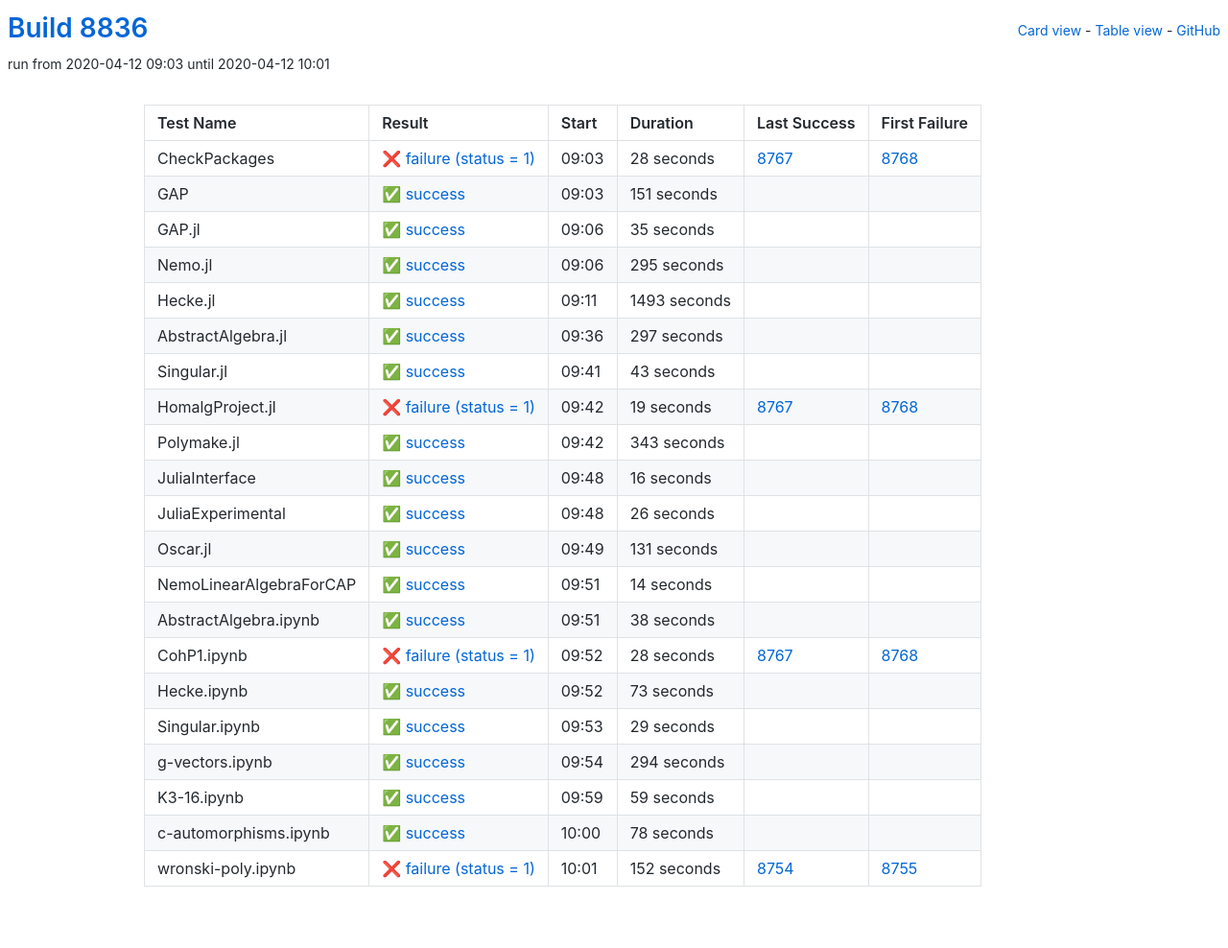
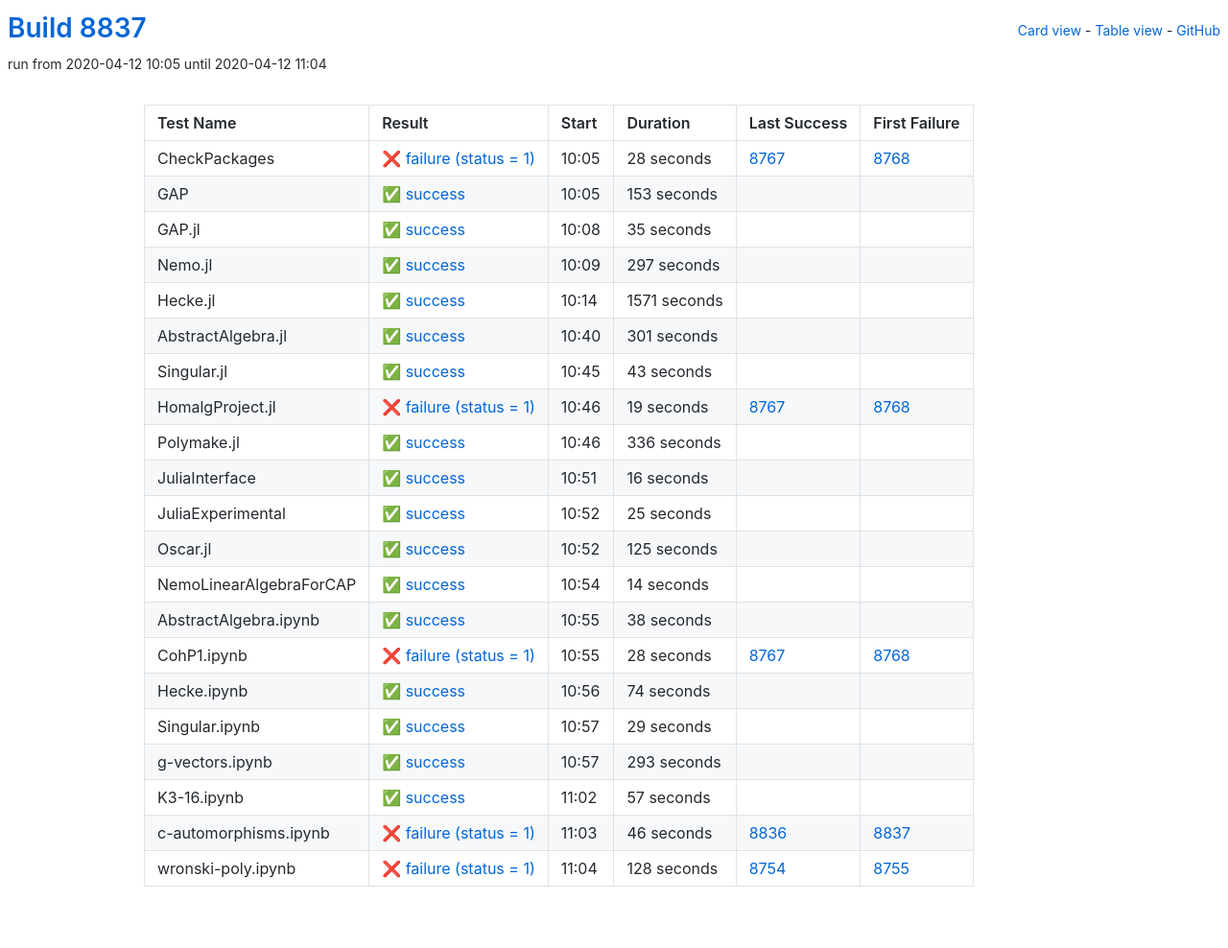
Before and after one commit to oscar-system/oscar-ci-status, a Jekyll site: the page built from table.html, in a window 1280 px wide. Shown: the whole page at 96% size. Built offline with Jekyll 4.4.1, drawn with Linux system fonts in a browser that asks for light colours.

Commit message:
Build 8837

```diff
--- a/_data/ci.yml
+++ b/_data/ci.yml
@@ -1,5 +1,5 @@
-build: 8836
-build_url: https://oscarci.mathematik.uni-kl.de/job/oscar/8836/
+build: 8837
+build_url: https://oscarci.mathematik.uni-kl.de/job/oscar/8837/
 job: oscar
 tests:
 - duration: 28
@@ -8,20 +8,20 @@
   first_failure_url: https://oscarci.mathematik.uni-kl.de/job/oscar/8768/
   last_success: 8767
   last_success_url: https://oscarci.mathematik.uni-kl.de/job/oscar/8767/
-  log: https://oscarci.mathematik.uni-kl.de/job/oscar/8836/artifact/logs/build-8836/CheckPackages.log
+  log: https://oscarci.mathematik.uni-kl.de/job/oscar/8837/artifact/logs/build-8837/CheckPackages.log
   name: CheckPackages
-  start: 2020-04-12 09:03
+  start: 2020-04-12 10:05
   status: failure
   success: false
-- duration: 151
+- duration: 153
   exitcode: 0
   first_failure: false
   first_failure_url: null
   last_success: false
   last_success_url: null
-  log: https://oscarci.mathematik.uni-kl.de/job/oscar/8836/artifact/logs/build-8836/GAP.log
+  log: https://oscarci.mathematik.uni-kl.de/job/oscar/8837/artifact/logs/build-8837/GAP.log
   name: GAP
-  start: 2020-04-12 09:03
+  start: 2020-04-12 10:05
   status: success
   success: true
 - duration: 35
@@ -30,31 +30,9 @@
   first_failure_url: null
   last_success: false
   last_success_url: null
-  log: https://oscarci.mathematik.uni-kl.de/job/oscar/8836/artifact/logs/build-8836/GAP.jl.log
+  log: https://oscarci.mathematik.uni-kl.de/job/oscar/8837/artifact/logs/build-8837/GAP.jl.log
   name: GAP.jl
-  start: 2020-04-12 09:06
-  status: success
-  success: true
-- duration: 295
-  exitcode: 0
-  first_failure: false
-  first_failure_url: null
-  last_success: false
-  last_success_url: null
-  log: https://oscarci.mathematik.uni-kl.de/job/oscar/8836/artifact/logs/build-8836/Nemo.jl.log
-  name: Nemo.jl
-  start: 2020-04-12 09:06
-  status: success
-  success: true
-- duration: 1493
-  exitcode: 0
-  first_failure: false
-  first_failure_url: null
-  last_success: false
-  last_success_url: null
-  log: https://oscarci.mathematik.uni-kl.de/job/oscar/8836/artifact/logs/build-8836/Hecke.jl.log
-  name: Hecke.jl
-  start: 2020-04-12 09:11
+  start: 2020-04-12 10:08
   status: success
   success: true
 - duration: 297
@@ -63,9 +41,31 @@
   first_failure_url: null
   last_success: false
   last_success_url: null
-  log: https://oscarci.mathematik.uni-kl.de/job/oscar/8836/artifact/logs/build-8836/AbstractAlgebra.jl.log
+  log: https://oscarci.mathematik.uni-kl.de/job/oscar/8837/artifact/logs/build-8837/Nemo.jl.log
+  name: Nemo.jl
+  start: 2020-04-12 10:09
+  status: success
+  success: true
+- duration: 1571
+  exitcode: 0
+  first_failure: false
+  first_failure_url: null
+  last_success: false
+  last_success_url: null
+  log: https://oscarci.mathematik.uni-kl.de/job/oscar/8837/artifact/logs/build-8837/Hecke.jl.log
+  name: Hecke.jl
+  start: 2020-04-12 10:14
+  status: success
+  success: true
+- duration: 301
+  exitcode: 0
+  first_failure: false
+  first_failure_url: null
+  last_success: false
+  last_success_url: null
+  log: https://oscarci.mathematik.uni-kl.de/job/oscar/8837/artifact/logs/build-8837/AbstractAlgebra.jl.log
   name: AbstractAlgebra.jl
-  start: 2020-04-12 09:36
+  start: 2020-04-12 10:40
   status: success
   success: true
 - duration: 43
@@ -74,9 +74,9 @@
   first_failure_url: null
   last_success: false
   last_success_url: null
-  log: https://oscarci.mathematik.uni-kl.de/job/oscar/8836/artifact/logs/build-8836/Singular.jl.log
+  log: https://oscarci.mathematik.uni-kl.de/job/oscar/8837/artifact/logs/build-8837/Singular.jl.log
   name: Singular.jl
-  start: 2020-04-12 09:41
+  start: 2020-04-12 10:45
   status: success
   success: true
 - duration: 19
@@ -85,20 +85,20 @@
   first_failure_url: https://oscarci.mathematik.uni-kl.de/job/oscar/8768/
   last_success: 8767
   last_success_url: https://oscarci.mathematik.uni-kl.de/job/oscar/8767/
-  log: https://oscarci.mathematik.uni-kl.de/job/oscar/8836/artifact/logs/build-8836/HomalgProject.jl.log
+  log: https://oscarci.mathematik.uni-kl.de/job/oscar/8837/artifact/logs/build-8837/HomalgProject.jl.log
   name: HomalgProject.jl
-  start: 2020-04-12 09:42
+  start: 2020-04-12 10:46
   status: failure
   success: false
-- duration: 343
+- duration: 336
   exitcode: 0
   first_failure: false
   first_failure_url: null
   last_success: false
   last_success_url: null
-  log: https://oscarci.mathematik.uni-kl.de/job/oscar/8836/artifact/logs/build-8836/Polymake.jl.log
+  log: https://oscarci.mathematik.uni-kl.de/job/oscar/8837/artifact/logs/build-8837/Polymake.jl.log
   name: Polymake.jl
-  start: 2020-04-12 09:42
+  start: 2020-04-12 10:46
   status: success
   success: true
 - duration: 16
@@ -107,31 +107,31 @@
   first_failure_url: null
   last_success: false
   last_success_url: null
-  log: https://oscarci.mathematik.uni-kl.de/job/oscar/8836/artifact/logs/build-8836/JuliaInterface.log
+  log: https://oscarci.mathematik.uni-kl.de/job/oscar/8837/artifact/logs/build-8837/JuliaInterface.log
   name: JuliaInterface
-  start: 2020-04-12 09:48
+  start: 2020-04-12 10:51
   status: success
   success: true
-- duration: 26
+- duration: 25
   exitcode: 0
   first_failure: false
   first_failure_url: null
   last_success: false
   last_success_url: null
-  log: https://oscarci.mathematik.uni-kl.de/job/oscar/8836/artifact/logs/build-8836/JuliaExperimental.log
+  log: https://oscarci.mathematik.uni-kl.de/job/oscar/8837/artifact/logs/build-8837/JuliaExperimental.log
   name: JuliaExperimental
-  start: 2020-04-12 09:48
+  start: 2020-04-12 10:52
   status: success
   success: true
-- duration: 131
+- duration: 125
   exitcode: 0
   first_failure: false
   first_failure_url: null
   last_success: false
   last_success_url: null
-  log: https://oscarci.mathematik.uni-kl.de/job/oscar/8836/artifact/logs/build-8836/Oscar.jl.log
+  log: https://oscarci.mathematik.uni-kl.de/job/oscar/8837/artifact/logs/build-8837/Oscar.jl.log
   name: Oscar.jl
-  start: 2020-04-12 09:49
+  start: 2020-04-12 10:52
   status: success
   success: true
 - duration: 14
@@ -140,9 +140,9 @@
   first_failure_url: null
   last_success: false
   last_success_url: null
-  log: https://oscarci.mathematik.uni-kl.de/job/oscar/8836/artifact/logs/build-8836/NemoLinearAlgebraForCAP.log
+  log: https://oscarci.mathematik.uni-kl.de/job/oscar/8837/artifact/logs/build-8837/NemoLinearAlgebraForCAP.log
   name: NemoLinearAlgebraForCAP
-  start: 2020-04-12 09:51
+  start: 2020-04-12 10:54
   status: success
   success: true
 - duration: 38
@@ -151,9 +151,9 @@
   first_failure_url: null
   last_success: false
   last_success_url: null
-  log: https://oscarci.mathematik.uni-kl.de/job/oscar/8836/artifact/logs/build-8836/AbstractAlgebra.ipynb.log
+  log: https://oscarci.mathematik.uni-kl.de/job/oscar/8837/artifact/logs/build-8837/AbstractAlgebra.ipynb.log
   name: AbstractAlgebra.ipynb
-  start: 2020-04-12 09:51
+  start: 2020-04-12 10:55
   status: success
   success: true
 - duration: 28
@@ -162,20 +162,20 @@
   first_failure_url: https://oscarci.mathematik.uni-kl.de/job/oscar/8768/
   last_success: 8767
   last_success_url: https://oscarci.mathematik.uni-kl.de/job/oscar/8767/
-  log: https://oscarci.mathematik.uni-kl.de/job/oscar/8836/artifact/logs/build-8836/CohP1.ipynb.log
+  log: https://oscarci.mathematik.uni-kl.de/job/oscar/8837/artifact/logs/build-8837/CohP1.ipynb.log
   name: CohP1.ipynb
-  start: 2020-04-12 09:52
+  start: 2020-04-12 10:55
   status: failure
   success: false
-- duration: 73
+- duration: 74
   exitcode: 0
   first_failure: false
   first_failure_url: null
   last_success: false
   last_success_url: null
-  log: https://oscarci.mathematik.uni-kl.de/job/oscar/8836/artifact/logs/build-8836/Hecke.ipynb.log
+  log: https://oscarci.mathematik.uni-kl.de/job/oscar/8837/artifact/logs/build-8837/Hecke.ipynb.log
   name: Hecke.ipynb
-  start: 2020-04-12 09:52
+  start: 2020-04-12 10:56
   status: success
   success: true
 - duration: 29
@@ -184,52 +184,52 @@
   first_failure_url: null
   last_success: false
   last_success_url: null
-  log: https://oscarci.mathematik.uni-kl.de/job/oscar/8836/artifact/logs/build-8836/Singular.ipynb.log
+  log: https://oscarci.mathematik.uni-kl.de/job/oscar/8837/artifact/logs/build-8837/Singular.ipynb.log
   name: Singular.ipynb
-  start: 2020-04-12 09:53
+  start: 2020-04-12 10:57
   status: success
   success: true
-- duration: 294
+- duration: 293
   exitcode: 0
   first_failure: false
   first_failure_url: null
   last_success: false
   last_success_url: null
-  log: https://oscarci.mathematik.uni-kl.de/job/oscar/8836/artifact/logs/build-8836/g-vectors.ipynb.log
+  log: https://oscarci.mathematik.uni-kl.de/job/oscar/8837/artifact/logs/build-8837/g-vectors.ipynb.log
   name: g-vectors.ipynb
-  start: 2020-04-12 09:54
+  start: 2020-04-12 10:57
   status: success
   success: true
-- duration: 59
+- duration: 57
   exitcode: 0
   first_failure: false
   first_failure_url: null
   last_success: false
   last_success_url: null
-  log: https://oscarci.mathematik.uni-kl.de/job/oscar/8836/artifact/logs/build-8836/K3-16.ipynb.log
+  log: https://oscarci.mathematik.uni-kl.de/job/oscar/8837/artifact/logs/build-8837/K3-16.ipynb.log
   name: K3-16.ipynb
-  start: 2020-04-12 09:59
+  start: 2020-04-12 11:02
   status: success
   success: true
-- duration: 78
-  exitcode: 0
-  first_failure: false
-  first_failure_url: null
-  last_success: false
-  last_success_url: null
-  log: https://oscarci.mathematik.uni-kl.de/job/oscar/8836/artifact/logs/build-8836/c-automorphisms.ipynb.log
+- duration: 46
+  exitcode: 1
+  first_failure: 8837
+  first_failure_url: https://oscarci.mathematik.uni-kl.de/job/oscar/8837/
+  last_success: 8836
+  last_success_url: https://oscarci.mathematik.uni-kl.de/job/oscar/8836/
+  log: https://oscarci.mathematik.uni-kl.de/job/oscar/8837/artifact/logs/build-8837/c-automorphisms.ipynb.log
   name: c-automorphisms.ipynb
-  start: 2020-04-12 10:00
-  status: success
-  success: true
-- duration: 152
+  start: 2020-04-12 11:03
+  status: failure
+  success: false
+- duration: 128
   exitcode: 1
   first_failure: 8755
   first_failure_url: https://oscarci.mathematik.uni-kl.de/job/oscar/8755/
   last_success: 8754
   last_success_url: https://oscarci.mathematik.uni-kl.de/job/oscar/8754/
-  log: https://oscarci.mathematik.uni-kl.de/job/oscar/8836/artifact/logs/build-8836/wronski-poly.ipynb.log
+  log: https://oscarci.mathematik.uni-kl.de/job/oscar/8837/artifact/logs/build-8837/wronski-poly.ipynb.log
   name: wronski-poly.ipynb
-  start: 2020-04-12 10:01
+  start: 2020-04-12 11:04
   status: failure
   success: false
```
Also changed, not shown: README.md.
